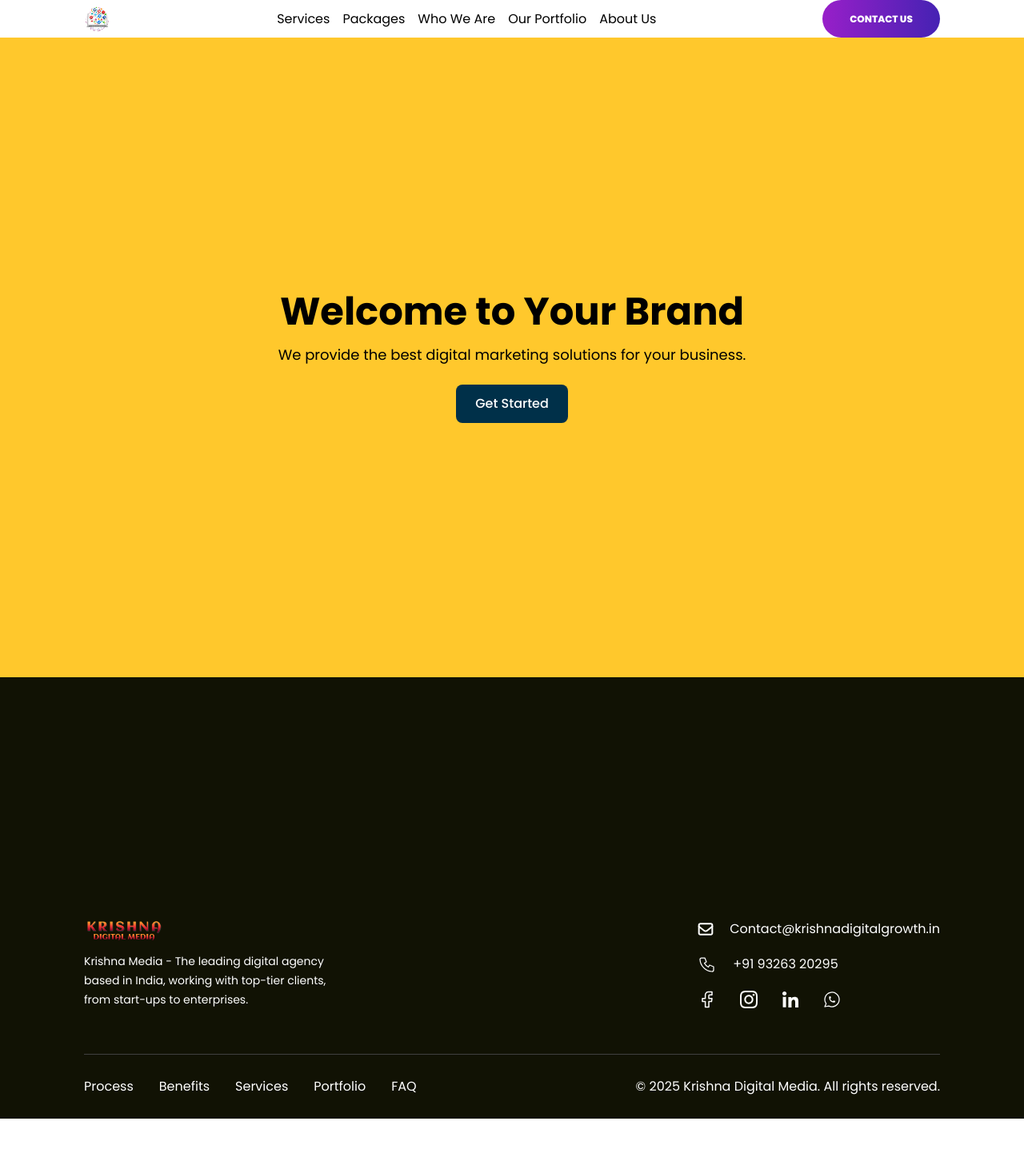
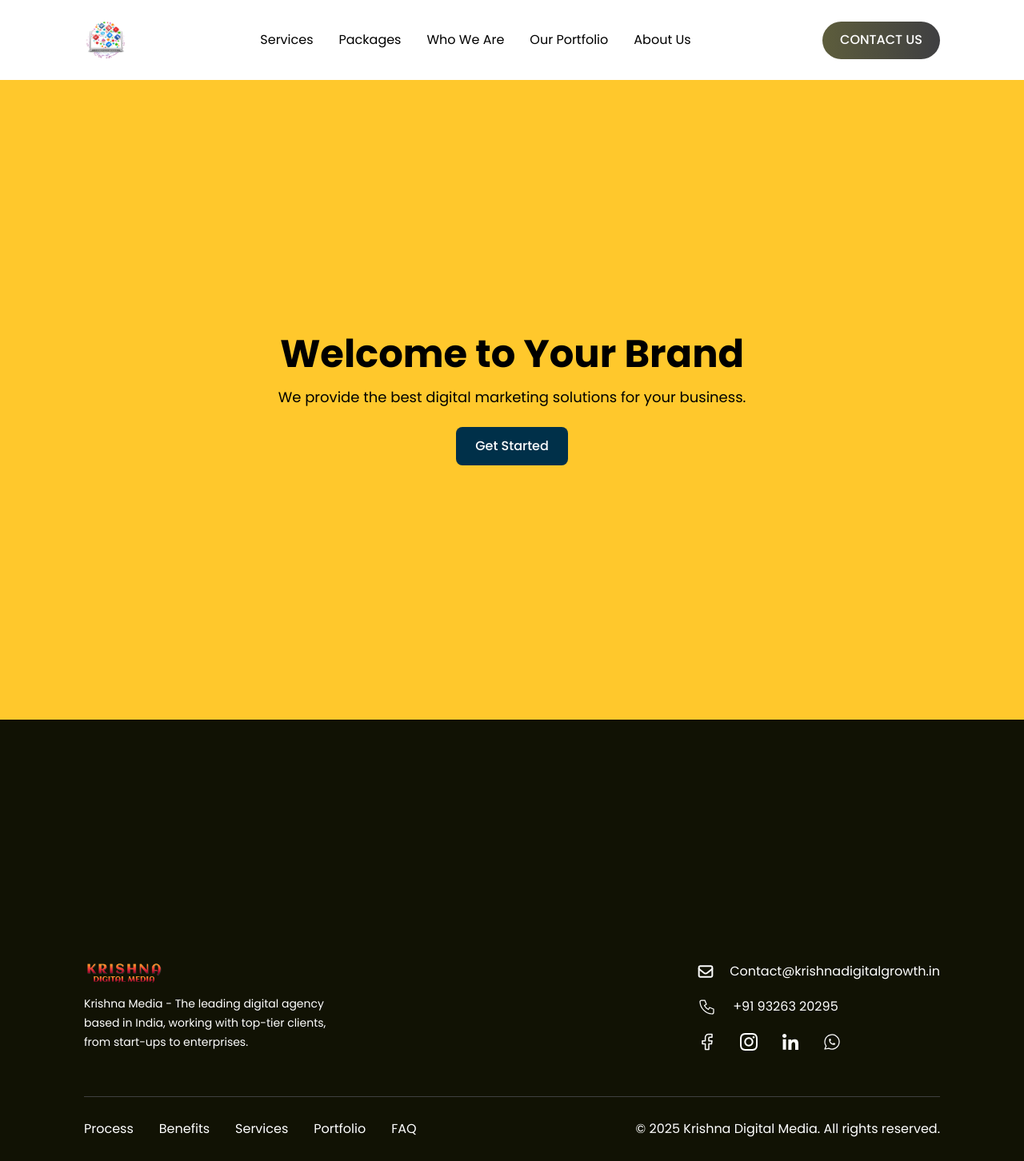
Before and after one commit to KrishnaTech9987/Portfolio-Website, a Next.js app: page / in a window 1280 px wide. Shown: the whole page at 80% size. Before the commit the page ends 1399 px from the top, so only its background shows below. Built offline with nearby package versions, Linux system fonts and the light colour scheme.

Commit message:
Minor Changes in Navbar.

```diff
--- a/app/component/common/Button.jsx
+++ b/app/component/common/Button.jsx
@@ -3,7 +3,7 @@ import React from "react";
 export const GradientButton = ({ text, width, height, className }) => {
   return (
     <button
-      className={`flex items-center justify-center uppercase text-white bg-gradient-to-r from-[#981fc9] to-[#4522b3] rounded-full text-[12px] font-extrabold hover:shadow-[0_18px_40px_-12px_rgba(107,49,231,.35)] ${className}`}
+      className={`flex items-center justify-center uppercase text-white bg-gradient-to-r from-[#5d5d3c] to-[#3f3f42] rounded-full text-base font-medium hover:shadow-[0_18px_40px_-12px_rgba(107,49,231,.35)] ${className}`}
       style={{ width, height }}
     >
       {text}
--- a/app/component/layout/Layout.jsx
+++ b/app/component/layout/Layout.jsx
@@ -9,7 +9,7 @@ const Layout = ({ children }) => {
         <Navbar />
       </div>
       <main className="flex-grow overflow-auto">{children}</main>
-      <div className="md:sticky md:top-0 md:z-50">
+      <div className="md:sticky md:top-0 md:z-40">
         <Footer />
       </div>
     </div>
--- a/app/component/layout/Navbar.jsx
+++ b/app/component/layout/Navbar.jsx
@@ -8,7 +8,7 @@ const Navbar = () => {
 
   return (
     <nav
-      className="bg-white bg-opacity-30 backdrop-blur-md text-black shadow-navbar"
+      className="bg-white bg-opacity-30 backdrop-blur-md text-black shadow-navbar h-[100px] flex-center-center"
       role="navigation"
       aria-label="Main navigation"
     >
@@ -17,7 +17,7 @@ const Navbar = () => {
           <img
             src="/assets/images/Common/Navbar/logo.png"
             alt="Brand Logo"
-            className="h-8"
+            className="h-12 w-14"
           />
         </Link>
         <button
@@ -27,7 +27,7 @@ const Navbar = () => {
         >
           {isOpen ? "Close" : "Menu"}
         </button>
-        <ul className={`flex space-x-4 ${isOpen ? "block" : "hidden"} md:flex`}>
+        <ul className={`flex space-x-8 ${isOpen ? "block" : "hidden"} md:flex`}>
           <li>
             <Link className="text-black" href="/about">
               Services
```
